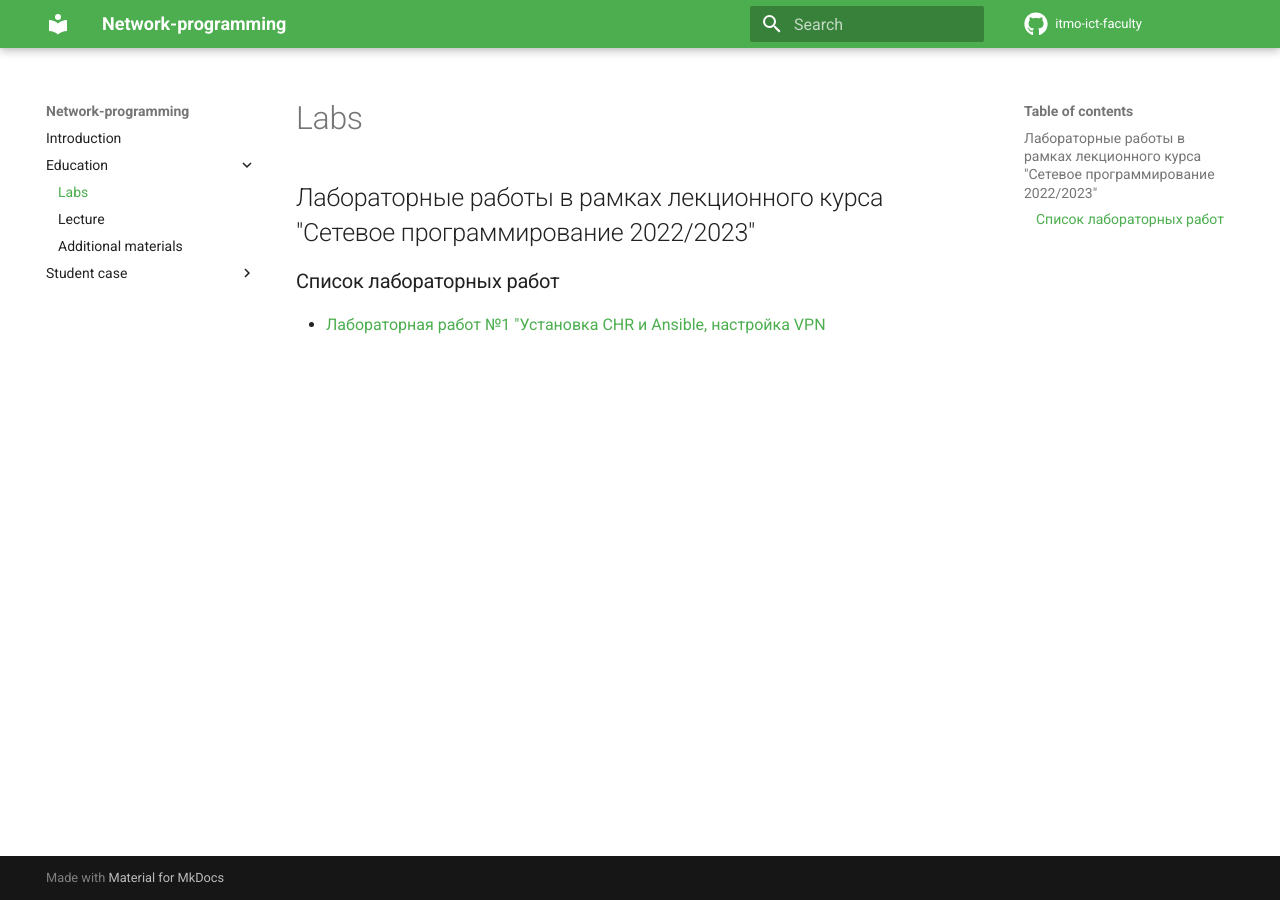
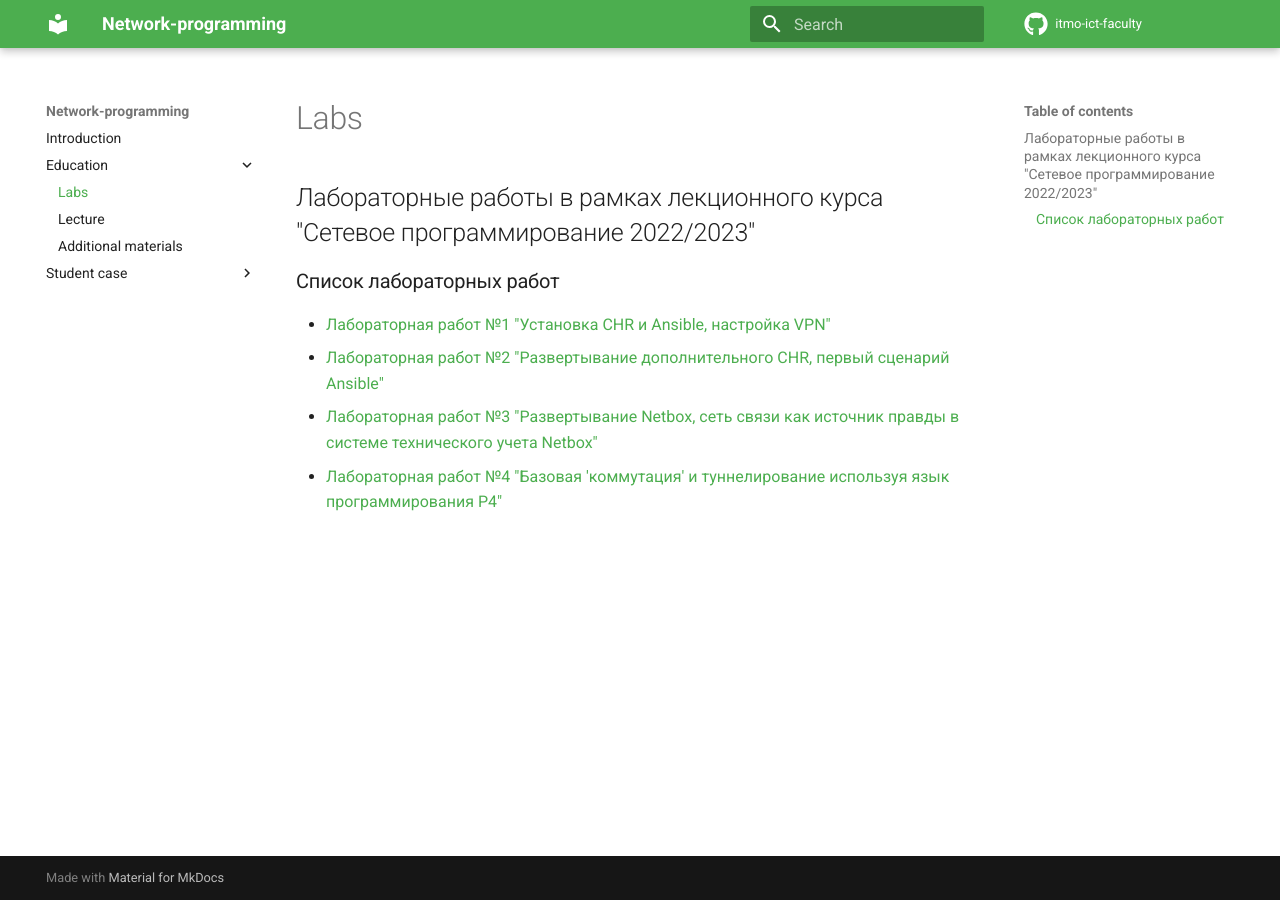
Before and after one commit to itmo-ict-faculty/network-programming, an MkDocs documentation site: the page built from docs/education/labs.md, in a window 1280 px wide. Built offline with MkDocs 1.6.1 and Material for MkDocs 9.7.7, drawn with Linux system fonts in a browser that asks for light colours; comment, search, counter and statistics services are not loaded.

Commit message:
Update labs backbone files

```diff
--- a/docs/education/labs.md
+++ b/docs/education/labs.md
@@ -1,3 +1,6 @@
 ## Лабораторные работы в рамках лекционного курса "Сетевое программирование 2022/2023"
 ### Список лабораторных работ
-- [Лабораторная работ №1 "Установка CHR и Ansible, настройка VPN](labs2022_2023/lab1/lab1.md)
+- [Лабораторная работ №1 "Установка CHR и Ansible, настройка VPN"](labs2022_2023/lab1/lab1.md)
+- [Лабораторная работ №2 "Развертывание дополнительного CHR, первый сценарий Ansible"](labs2022_2023/lab2/lab2.md)
+- [Лабораторная работ №3 "Развертывание Netbox, сеть связи как источник правды в системе технического учета Netbox"](labs2022_2023/lab3/lab3.md)
+- [Лабораторная работ №4 "Базовая 'коммутация' и туннелирование используя язык программирования P4"](labs2022_2023/lab4/lab4.md)
```
Also changed, not shown: docs/education/additional_materials.md (+5 -4 lines), docs/education/labs2022_2023/lab1/lab1.md (+1 -1 lines), docs/education/labs2022_2023/lab2/lab2.md (added, +9 -0 lines), docs/education/labs2022_2023/lab3/lab3.md (added, +9 -0 lines), docs/education/labs2022_2023/lab4/lab4.md (added, +9 -0 lines).
